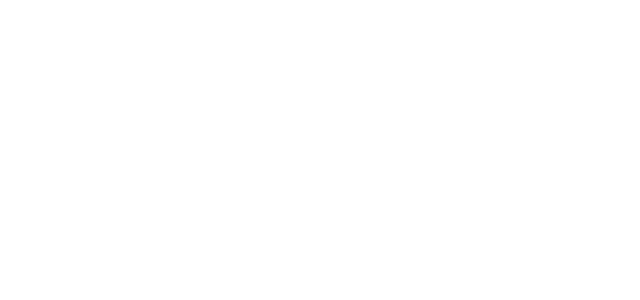
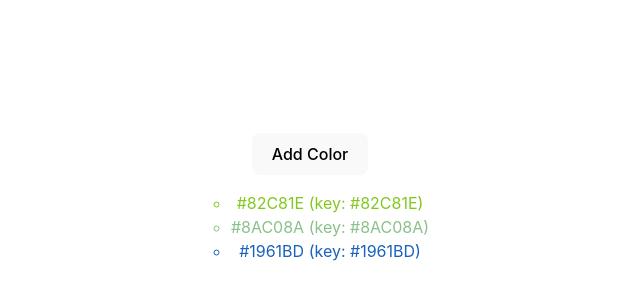
Before and after one commit to John-Sellers/learning-svelte, a Svelte app in the folder learning-svelte/: page / in a window 1280 px wide. Shown: the part 194-494 px from the top of the page, without its empty margins (330-970 px from the left). Built offline with nearby package versions, Linux system fonts and the light colour scheme.

Commit message:
Keyed {#each} block

```diff
--- a/learning-svelte/src/App.svelte
+++ b/learning-svelte/src/App.svelte
@@ -330,3 +330,55 @@
         <p>Loading...</p>
     {/each}
 </ul> -->
+
+<!-- Keyed Each Block -->
+<!-- Keyed Each Block:
+    Keyed each blocks are used when the order of the elements in the array changes.
+    Svelte uses a unique key to identify each element and update the DOM efficiently.
+    If the order of the elements changes, Svelte will update the DOM instead of re-rendering all the elements.
+-->
+
+<script>
+    // Initialize an array named 'colors' with 3 random colors.
+    // Array.from({ length: 3 }) creates an array with 3 undefined elements.
+    // The second argument is a mapping function to generate a random color for each element.
+    let colors = Array.from({ length: 3 }, () => {
+        // Define a string containing all hexadecimal digits.
+        const letters = "0123456789ABCDEF";
+        // Initialize a string to hold the color value, starting with the '#' character.
+        let color = "#";
+        // Loop 6 times to generate a 6-digit hexadecimal color code.
+        for (let i = 0; i < 6; i++) {
+            // Append a random character from 'letters' to the 'color' string.
+            color += letters[Math.floor(Math.random() * 16)];
+        }
+        // Return the generated color.
+        return color;
+    });
+
+    // Function to add a new random color to the 'colors' array.
+    function addColor() {
+        // Define a string containing all hexadecimal digits.
+        const letters = "0123456789ABCDEF";
+        // Initialize a string to hold the color value, starting with the '#' character.
+        let color = "#";
+        // Loop 6 times to generate a 6-digit hexadecimal color code.
+        for (let i = 0; i < 6; i++) {
+            // Append a random character from 'letters' to the 'color' string.
+            color += letters[Math.floor(Math.random() * 16)];
+        }
+        // Create a new array that includes all existing colors and the new color.
+        colors = [...colors, color];
+    }
+</script>
+
+<button on:click={addColor}>Add Color</button>
+<ul>
+    {#each colors as color (color)}
+        <li style="color: {color}; list-style-type: circle">
+            {color} (key: {color})
+        </li>
+    {:else}
+        <p>Loading...</p>
+    {/each}
+</ul>
```
